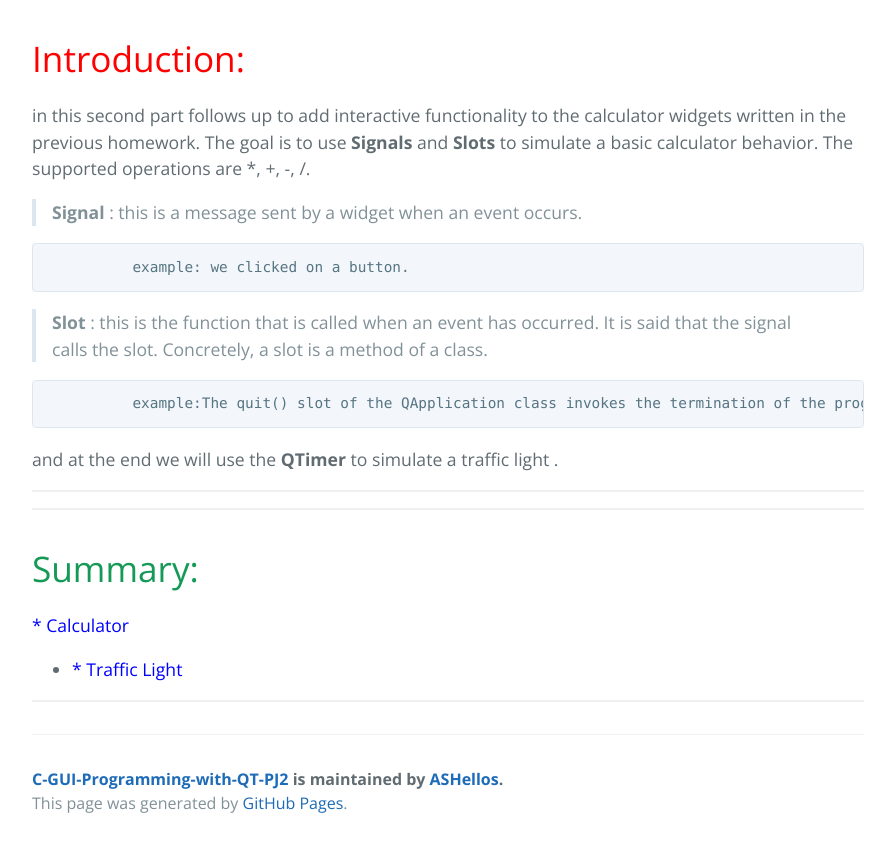
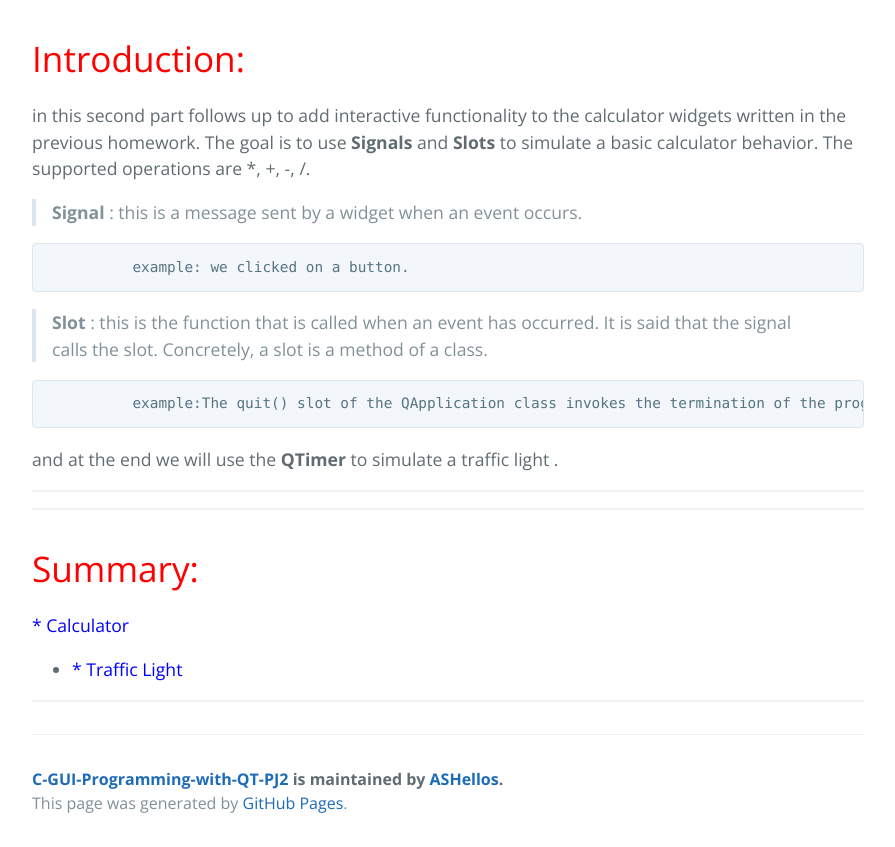
Before and after one commit to ASHellos/C-GUI-Programming-with-QT-PJ2, a Jekyll site: the page built from another-page.md, in a window 1280 px wide. Shown: the part 811-1658 px from the top of the page, without its empty margins (192-1087 px from the left). Built offline with Jekyll 4.4.1, drawn with Linux system fonts in a browser that asks for light colours; our own code applies the rules of GitHub Pages for plain Markdown files.

Commit message:
Update another-page.md

```diff
--- a/another-page.md
+++ b/another-page.md
@@ -23,7 +23,7 @@ and at the end we will use the **QTimer** to simulate a traffic light .
 
  * * *
  * * *
-# Summary:
+# <span style="color:red">Summary:</span>
  <span style="color:blue">* Calculator</span>
 * <span style="color:blue">* Traffic Light</span>
 
```
